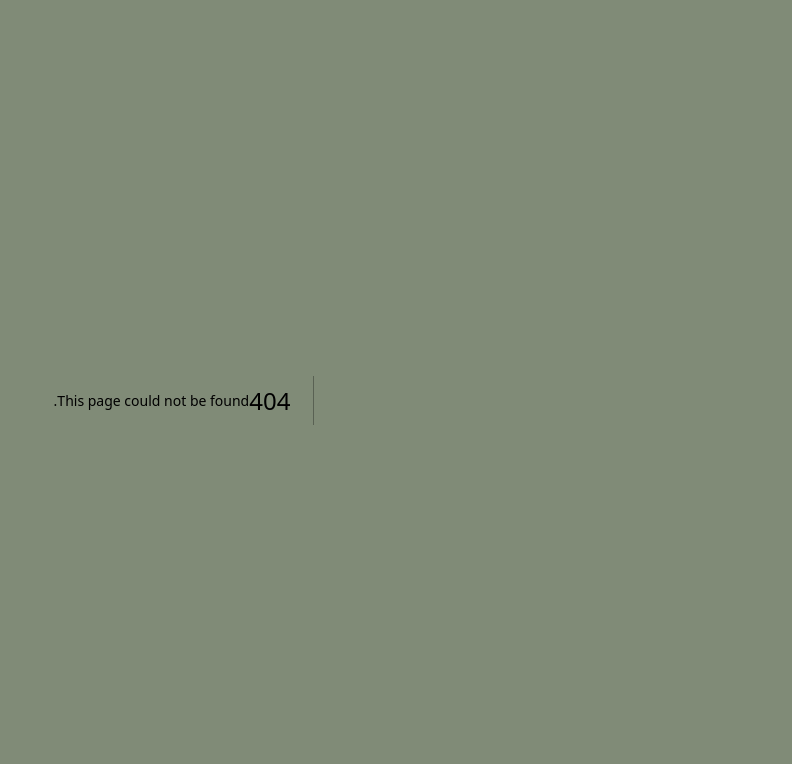
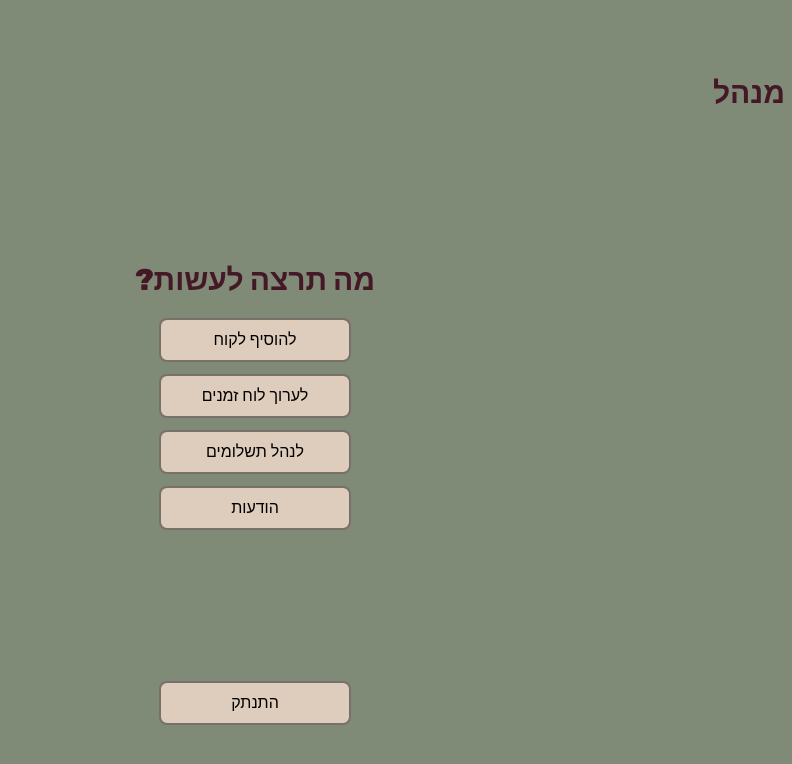
Before and after one commit to YairSadan/Clients-Management, a Next.js app: page /admin in a window 1280 px wide. Before the commit this address had no page. Shown: the top 764 px of the page, without its empty margins (488-1280 px from the left). Built offline with nearby package versions, Linux system fonts and the light colour scheme.

Commit message:
admin hompage

```diff
--- /dev/null
+++ b/src/app/admin/components/AdminOptions.tsx
@@ -0,0 +1,16 @@
+"use client";
+import Button from "@/app/ui/globalComponents/Button";
+import React from "react";
+
+const AdminOptions = () => {
+	return (
+		<>
+			<Button text="להוסיף לקוח" onClick={() => {}} />
+			<Button text="לערוך לוח זמנים" onClick={() => {}} />
+			<Button text="לנהל תשלומים" onClick={() => {}} />
+			<Button text="הודעות" onClick={() => {}} />
+		</>
+	);
+};
+
+export default AdminOptions;
--- /dev/null
+++ b/src/app/admin/page.tsx
@@ -0,0 +1,21 @@
+import React from "react";
+import Title from "../ui/globalComponents/Title";
+import LogoutBtn from "../ui/globalComponents/LogoutBtn";
+import AdminOptions from "./components/AdminOptions";
+
+const AdminHome = () => {
+	return (
+		<main className="page-primary justify-around">
+			<div className="flex flex-row justify-start w-full">
+				<Title className="pr-8" text="שלום מנהל" />
+			</div>
+			<div className="flex flex-col items-center gap-3">
+				<Title className="pb-2" text="מה תרצה לעשות?" />
+				<AdminOptions />
+			</div>
+			<LogoutBtn />
+		</main>
+	);
+};
+
+export default AdminHome;
```
Also changed, not shown: src/app/user/components/Options.tsx (+4 -4 lines).
